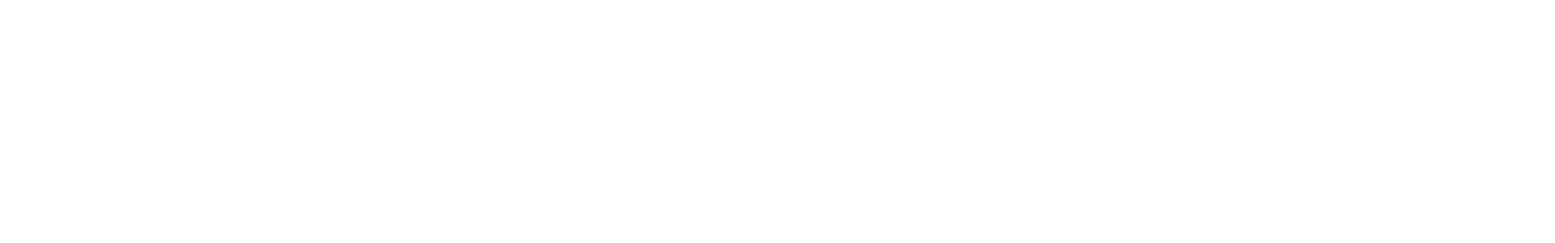
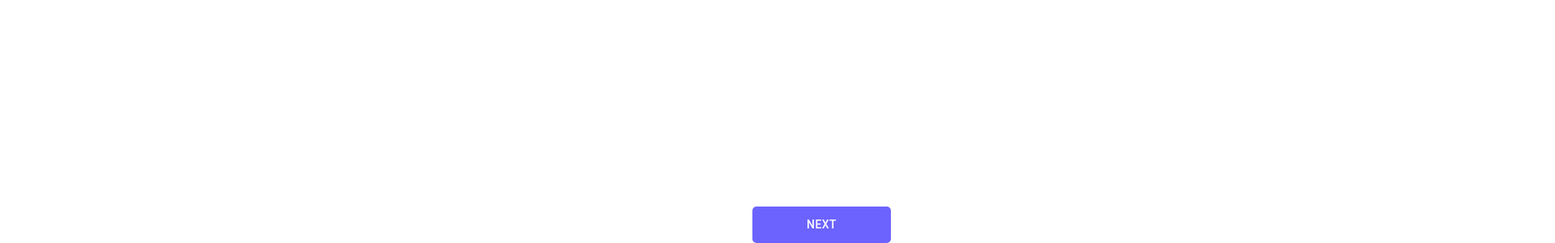
Before and after one commit to SivaramanJ/React-projects, a React (Create React App) app: page /plans in a window 1280 px wide. Shown: the part 1345-1645 px from the top of the page at 81% size, 1920 px wide, since content can reach past the window. Before the commit the page ends 800 px from the top, so only its background shows below. Built offline with nearby package versions, Linux system fonts and the light colour scheme.

Commit message:
Plans steps navigation

```diff
--- a/package.json
+++ b/package.json
@@ -3,11 +3,14 @@
   "version": "0.1.0",
   "private": true,
   "dependencies": {
+    "@material-ui/core": "^4.11.4",
     "@testing-library/jest-dom": "^5.12.0",
     "@testing-library/react": "^11.2.6",
     "@testing-library/user-event": "^12.8.3",
+    "material-ui": "^0.20.2",
     "react": "^17.0.2",
     "react-bootstrap": "^1.5.2",
+    "react-date-picker": "^8.1.1",
     "react-dom": "^17.0.2",
     "react-router-dom": "^5.2.0",
     "react-scripts": "4.0.3",
--- a/src/App.css
+++ b/src/App.css
@@ -6,8 +6,10 @@
   bottom: 90.42%;
   vertical-align: middle;
 }
-body {
-  margin: auto;
+
+html, body {
+  height: 100%;
+  width: 100%;
 }
 #root {
   position: absolute;
@@ -188,7 +190,7 @@ ul > li  a {
 
 .quoteDetails {
   padding: 300px 0 0 200px;
-  width: 1000px;
+  width: 800px;
   height: 500px;
   display: inline-block;
 }
--- a/src/Components/CTA.js
+++ b/src/Components/CTA.js
@@ -5,21 +5,19 @@ const CallToAction = Styled.div`
     display: flex;
     justify-content: center;
     align-items: center;
-    height: 54px;
-    margin:20px;
+    height: 45px;
     background-color: #6C63FF;
-    text-transform: uppercase;
     width: 171px;
     border-radius: 5px;
-    left: 59.66%
-    right: 0.01%;
+    margin: 800px 120px 0 0;
+    float: right;
     color: white
 `;
 
 const CTA = (props) => {
     return (
         <CallToAction >
-            <h2>{props.innerTitle}</h2>
+            <h3>{props.innerTitle}</h3>
         </CallToAction>
     )
 }
--- /dev/null
+++ b/src/Components/CustomerDetails.js
@@ -0,0 +1,27 @@
+import React, { Component } from 'react'
+import Button from '@material-ui/core/Button';
+export class CustomerDetails extends Component {
+
+     styles = {
+        root: {
+            height: '45px',
+            backgroundColor: '#6C63FF',
+            width: '171px',
+            borderRadius: '5px',
+            margin: '800px 180px 0 0',
+            float: 'right',
+            color: 'white',
+        }
+    }
+
+    render() {
+        return (
+            <div>
+                <h1 style={{align: 'center'}}>CustomerDetails</h1>
+                <Button style={this.styles.root} onClick={this.props.nextStep}>Next</Button>
+            </div>
+        )
+    }
+}
+
+export default CustomerDetails
--- /dev/null
+++ b/src/Components/Payment.js
@@ -0,0 +1,13 @@
+import React, { Component } from 'react'
+
+export class Payment extends Component {
+    render() {
+        return (
+            <div>
+                <h1>Payments</h1>
+            </div>
+        )
+    }
+}
+
+export default Payment
--- a/src/Components/PlansContainer.js
+++ b/src/Components/PlansContainer.js
@@ -1,8 +1,10 @@
 import React, {useState} from "react";
 import CTA from "./CTA";
 import Styled from "styled-components";
+import MuiThemeProvider from 'material-ui/styles/MuiThemeProvider'
+import Button from '@material-ui/core/Button';
 
-const PlansContainer = () => {
+const PlansContainer = (props) => {
 
     const [country, setCountry] = useState("");
     const [travellersCnt, setTravellersCnt] = useState("");
@@ -23,6 +25,11 @@ const PlansContainer = () => {
         name === 'travellerType' && setTravellerType(name => value);
     }
 
+    const nextClick = (event) => {
+        event.preventDefault();
+        console.log('siva')
+        props.nextStep();
+    }
     return (
         <div>
             <form className="quoteDetails">
@@ -60,7 +67,7 @@ const PlansContainer = () => {
                 <div className="datePicker">
                     <label>TRAVEL DURATION</label>
                     <div>
-                        <input type="date" id="stDay" name="stDate" value={stDate} onChange={handleChange}/>
+                        <input type="date" id="stDay" name="stDate" placeholder="Start Date" value={stDate} onChange={handleChange}/>
                         <span>to</span>
                         <input type="date" id="endDay" name="endDate" value={endDate} onChange={handleChange}/>
 
@@ -115,19 +122,24 @@ const PlansContainer = () => {
                     </span>
                 </div>
             </form>
-            <CtaBlock>
-                <CTA innerTitle="next" />
-            </CtaBlock>
+
+            <Button style={styles.root} onClick={nextClick}>Next</Button>
+
+
         </div>
     )
 }
 
-const CtaBlock = Styled.div`
-        position: absolute;
-        width: 424.05px;
-        height: 54px;
-        left: 1600px;
-        bottom: 170px;
-    `;
+let styles = {
+    root: {
+        height: '45px',
+        backgroundColor: '#6C63FF',
+        width: '171px',
+        borderRadius: '5px',
+        margin: '800px 180px 0 0',
+        float: 'right',
+        color: 'white',
+    }
+}
 
 export default PlansContainer;
--- /dev/null
+++ b/src/Components/ProductDetails.js
@@ -0,0 +1,28 @@
+import React, { Component } from 'react'
+import Button from '@material-ui/core/Button';
+
+export class ProductDetails extends Component {
+
+    styles = {
+        root: {
+            height: '45px',
+            backgroundColor: '#6C63FF',
+            width: '171px',
+            borderRadius: '5px',
+            margin: '800px 180px 0 0',
+            float: 'right',
+            color: 'white',
+        }
+    }
+
+    render() {
+        return (
+            <div>
+                 <h1>ProductDetails</h1>
+                <Button style={this.styles.root} onClick={this.props.nextStep}>Next</Button>
+            </div>
+        )
+    }
+}
+
+export default ProductDetails
--- a/src/Plans.js
+++ b/src/Plans.js
@@ -2,15 +2,69 @@ import  React from "react";
 
 import Header from "./Components/Header";
 import PlanContainer from "./Components/PlansContainer";
+import CustomerDetails from "./Components/CustomerDetails";
+import ProductDetails from './Components/ProductDetails'
+import Payment from "./Components/Payment";
 
-const Plans = () => {
+class Plans extends React.Component {
+
+  state = {
+    step: 1
+  }
+
+  nextStep = () => {
+    console.log('Siva');
+    let { step } = this.state;
+    this.setState({
+      step: step + 1
+    })
+  }
+
+  prevStep = () => {
+    let { step } = this.state;
+    this.setState({
+      step: step - 1
+    })
+  }
+
+  render() {
+    let { step } = this.state;
+
+    switch(step) {
+      case 1:
         return(
           <div className="plans">
             <Header className="headerClass" />
-          <PlanContainer />
+            <PlanContainer nextStep = {this.nextStep} />
             <div className="plansBg"></div>
           </div>
         );
+      case 2:
+        return (
+          <div className="plans">
+            <Header className="headerClass" />
+            <CustomerDetails nextStep ={this.nextStep} />
+            <div className="plansBg"></div>
+          </div>
+        )
+      case 3:
+        return (
+          <div className="plans">
+            <Header className="headerClass" />
+            <ProductDetails nextStep ={ this.nextStep}/>
+            <div className="plansBg"></div>
+          </div>
+        )
+      case 4:
+        return (
+          <div className="plans">
+            <Header className="headerClass" />
+            <Payment />
+            <div className="plansBg"></div>
+          </div>
+        )
+    }
+  }
 }
 
 export default Plans;
```
Also changed, not shown: 1 other file (tests, documents, lock files or other folders). Lines whose indentation alone changed are shown as unchanged.
